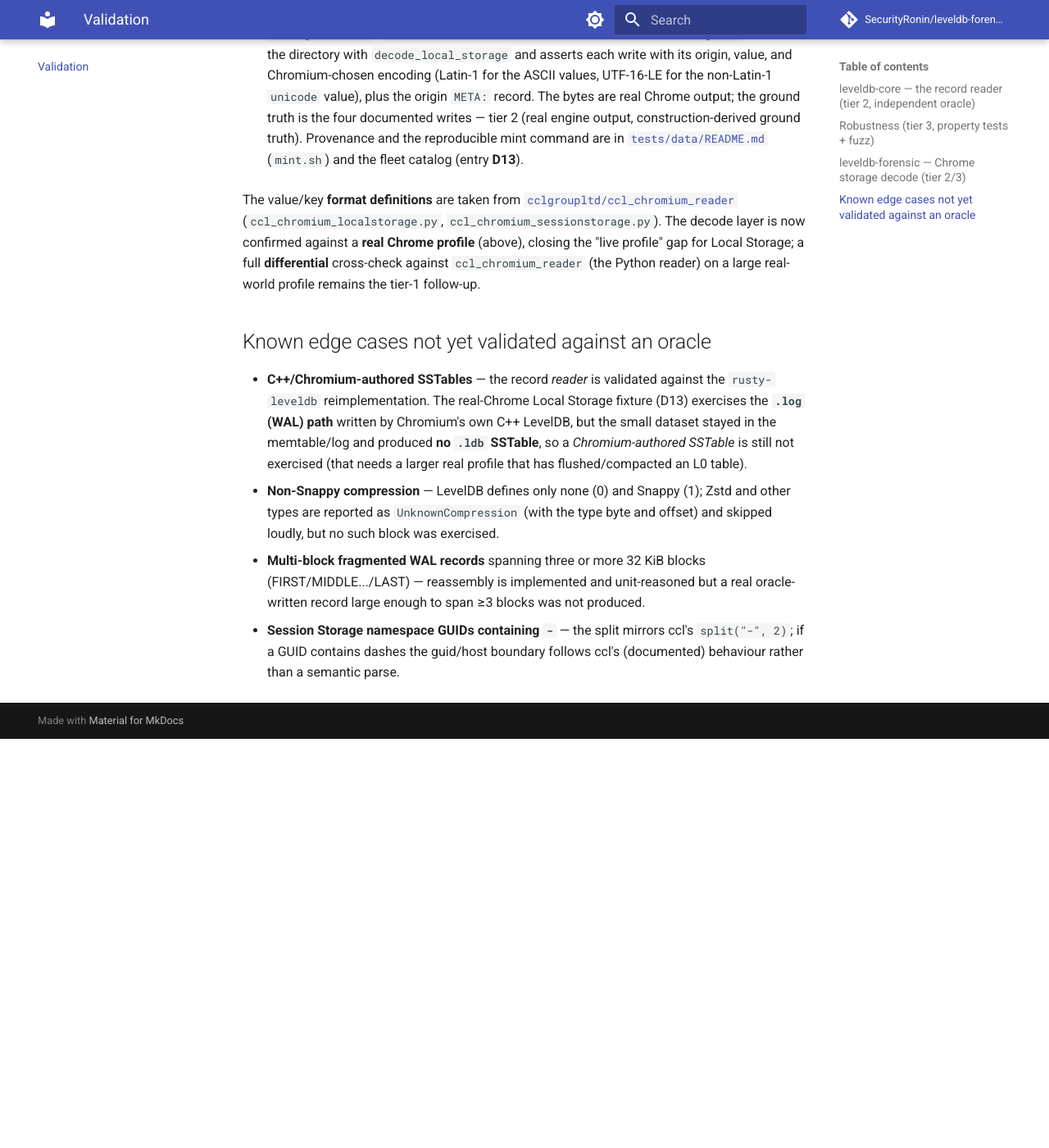
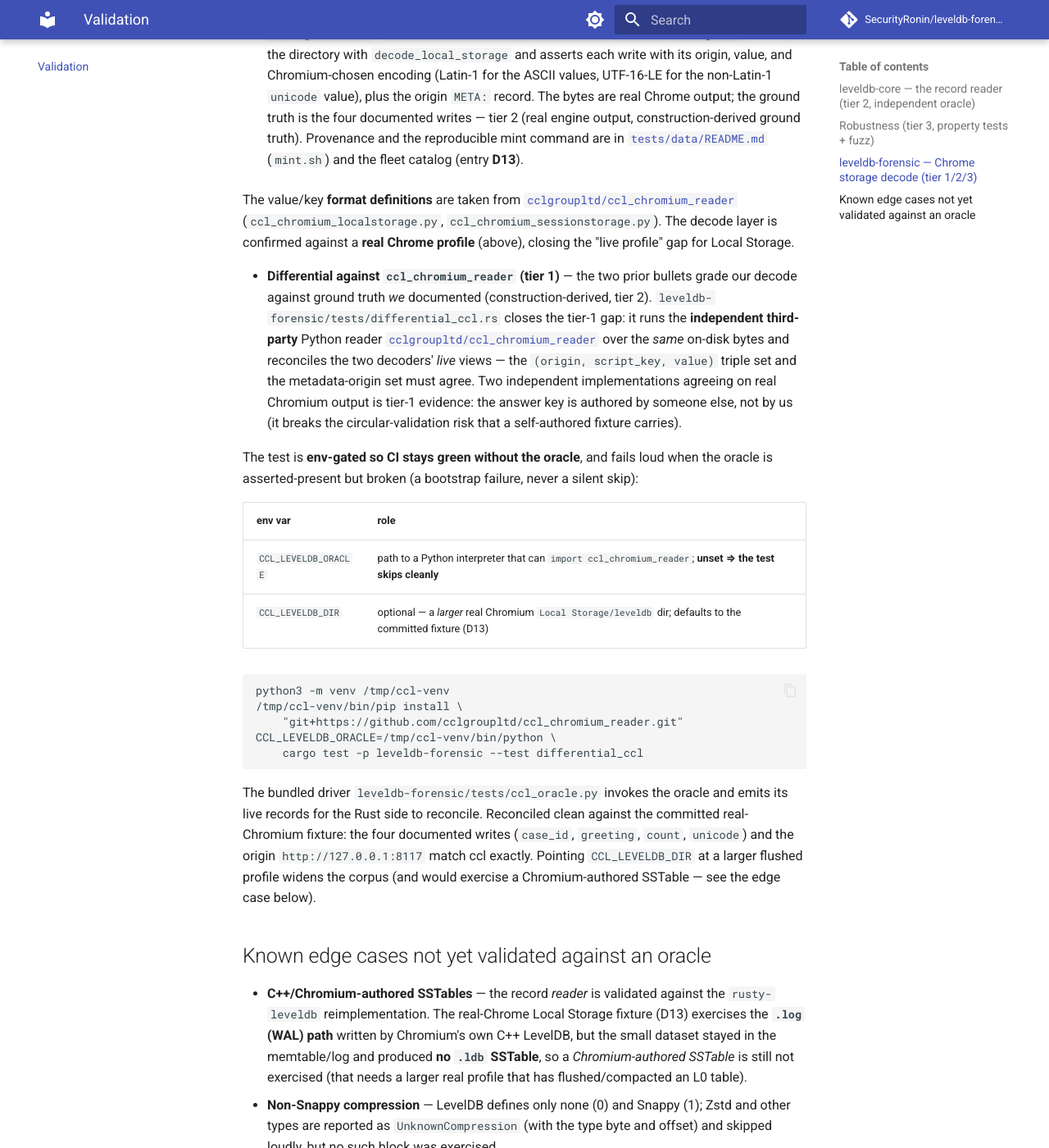
Before and after one commit to SecurityRonin/leveldb-forensic, an MkDocs documentation site: the page built from docs/validation.md, in a window 1280 px wide and 1400 px high, scrolled down 1888 px. Shown: the whole window at 82% size. Built offline with MkDocs 1.6.1 and Material for MkDocs 9.7.7, drawn with Linux system fonts in a browser that asks for light colours; comment, search, counter and statistics services are not loaded; before the commit the page ends 2789 px from its top, so only the background shows below that; some of the changed text lies outside the part shown.

Commit message:
test(leveldb-forensic): GREEN ccl_chromium_reader differential (T1)
Wire the bundled Python oracle driver (tests/ccl_oracle.py) that reads a
Chromium Local Storage/leveldb dir with the independent third-party
cclgroupltd/ccl_chromium_reader and emits its live view for the Rust
harness to reconcile. Two independent decoders agreeing on the same real
Chromium bytes lifts the decode layer from tier 2 (construction-derived)
to tier 1 (independent answer key), breaking the circular-validation risk.

- Reconciles live (origin, script_key, value) triples + metadata-origin
  sets against the committed real-Chromium fixture (D13); CCL_LEVELDB_DIR
  can point at a larger flushed profile.
- Env-gated on CCL_LEVELDB_ORACLE: skips clean when unset, fails loud when
  set-but-broken (bootstrap failure, not a silent skip).
- docs/validation.md + tests/data/README.md record the differential and
  its reproducible venv setup.

Co-Authored-By: Claude Fable 5 <noreply@anthropic.com>

````diff
--- a/docs/validation.md
+++ b/docs/validation.md
@@ -56,7 +56,7 @@ The runtime backstop is `cargo-fuzz` (`fuzz/`): four "must not panic" targets
 executed 7.1M / 2.9M / 0.7M / 1.9M cases respectively with no crashes and bounded
 memory; `fuzz.yml` runs them on a weekly schedule.
 
-## `leveldb-forensic` — Chrome storage decode (tier 2/3)
+## `leveldb-forensic` — Chrome storage decode (tier 1/2/3)
 
 The decoders are validated two ways (`leveldb-forensic/tests/decode.rs`):
 
@@ -88,10 +88,44 @@ The decoders are validated two ways (`leveldb-forensic/tests/decode.rs`):
 The value/key **format definitions** are taken from
 [`cclgroupltd/ccl_chromium_reader`](https://github.com/cclgroupltd/ccl_chromium_reader)
 (`ccl_chromium_localstorage.py`, `ccl_chromium_sessionstorage.py`). The decode
-layer is now confirmed against a **real Chrome profile** (above), closing the
-"live profile" gap for Local Storage; a full **differential** cross-check against
-`ccl_chromium_reader` (the Python reader) on a large real-world profile remains
-the tier-1 follow-up.
+layer is confirmed against a **real Chrome profile** (above), closing the "live
+profile" gap for Local Storage.
+
+- **Differential against `ccl_chromium_reader` (tier 1)** — the two prior bullets
+  grade our decode against ground truth *we* documented (construction-derived,
+  tier 2). `leveldb-forensic/tests/differential_ccl.rs` closes the tier-1 gap: it
+  runs the **independent third-party** Python reader
+  [`cclgroupltd/ccl_chromium_reader`](https://github.com/cclgroupltd/ccl_chromium_reader)
+  over the *same* on-disk bytes and reconciles the two decoders' *live* views —
+  the `(origin, script_key, value)` triple set and the metadata-origin set must
+  agree. Two independent implementations agreeing on real Chromium output is
+  tier-1 evidence: the answer key is authored by someone else, not by us (it
+  breaks the circular-validation risk that a self-authored fixture carries).
+
+  The test is **env-gated so CI stays green without the oracle**, and fails loud
+  when the oracle is asserted-present but broken (a bootstrap failure, never a
+  silent skip):
+
+  | env var | role |
+  |---|---|
+  | `CCL_LEVELDB_ORACLE` | path to a Python interpreter that can `import ccl_chromium_reader`; **unset ⇒ the test skips cleanly** |
+  | `CCL_LEVELDB_DIR` | optional — a *larger* real Chromium `Local Storage/leveldb` dir; defaults to the committed fixture (D13) |
+
+  ```
+  python3 -m venv /tmp/ccl-venv
+  /tmp/ccl-venv/bin/pip install \
+      "git+https://github.com/cclgroupltd/ccl_chromium_reader.git"
+  CCL_LEVELDB_ORACLE=/tmp/ccl-venv/bin/python \
+      cargo test -p leveldb-forensic --test differential_ccl
+  ```
+
+  The bundled driver `leveldb-forensic/tests/ccl_oracle.py` invokes the oracle
+  and emits its live records for the Rust side to reconcile. Reconciled clean
+  against the committed real-Chromium fixture: the four documented writes
+  (`case_id`, `greeting`, `count`, `unicode`) and the origin
+  `http://127.0.0.1:8117` match ccl exactly. Pointing `CCL_LEVELDB_DIR` at a
+  larger flushed profile widens the corpus (and would exercise a
+  Chromium-authored SSTable — see the edge case below).
 
 ## Known edge cases not yet validated against an oracle
 
````
Also changed, not shown: 3 other files.
